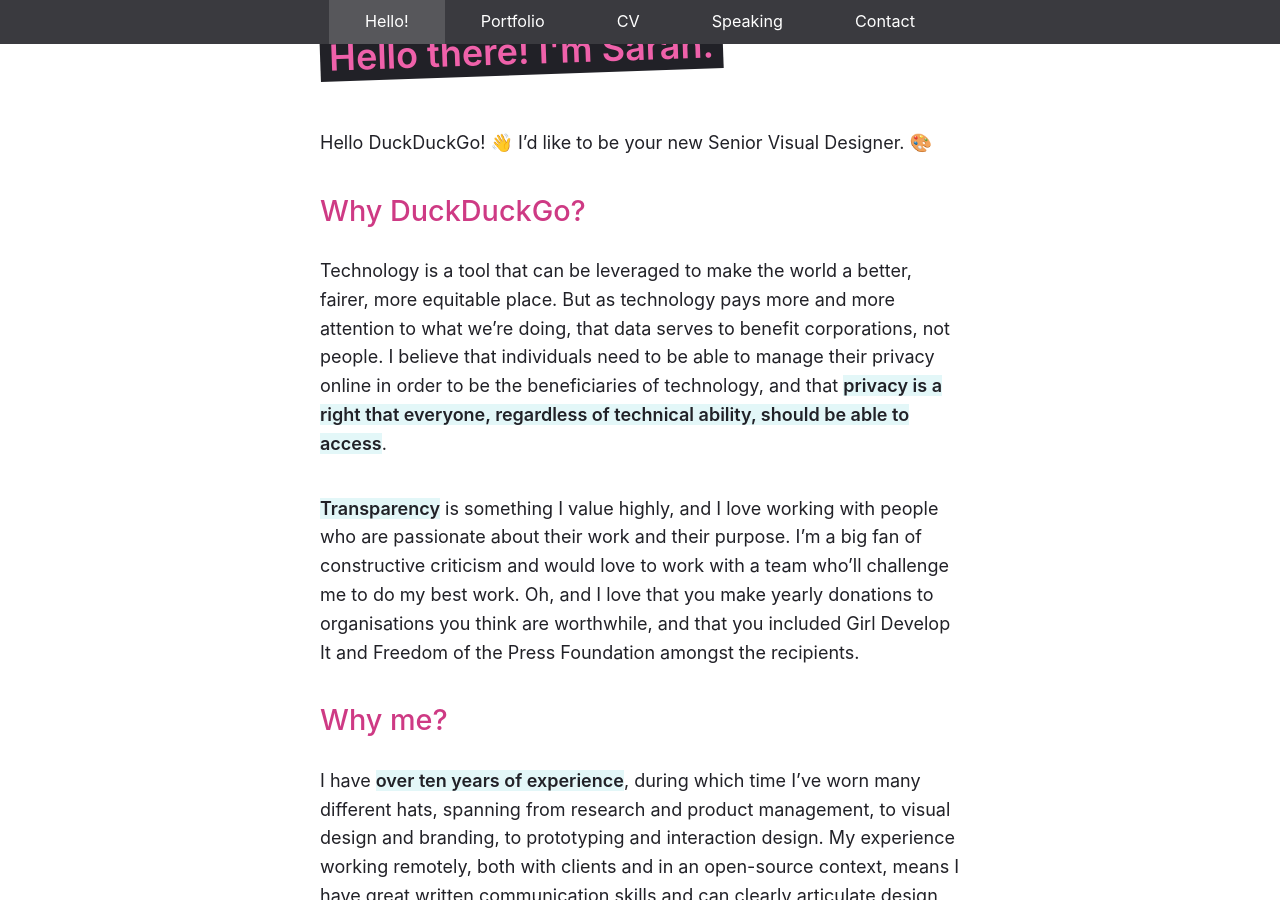
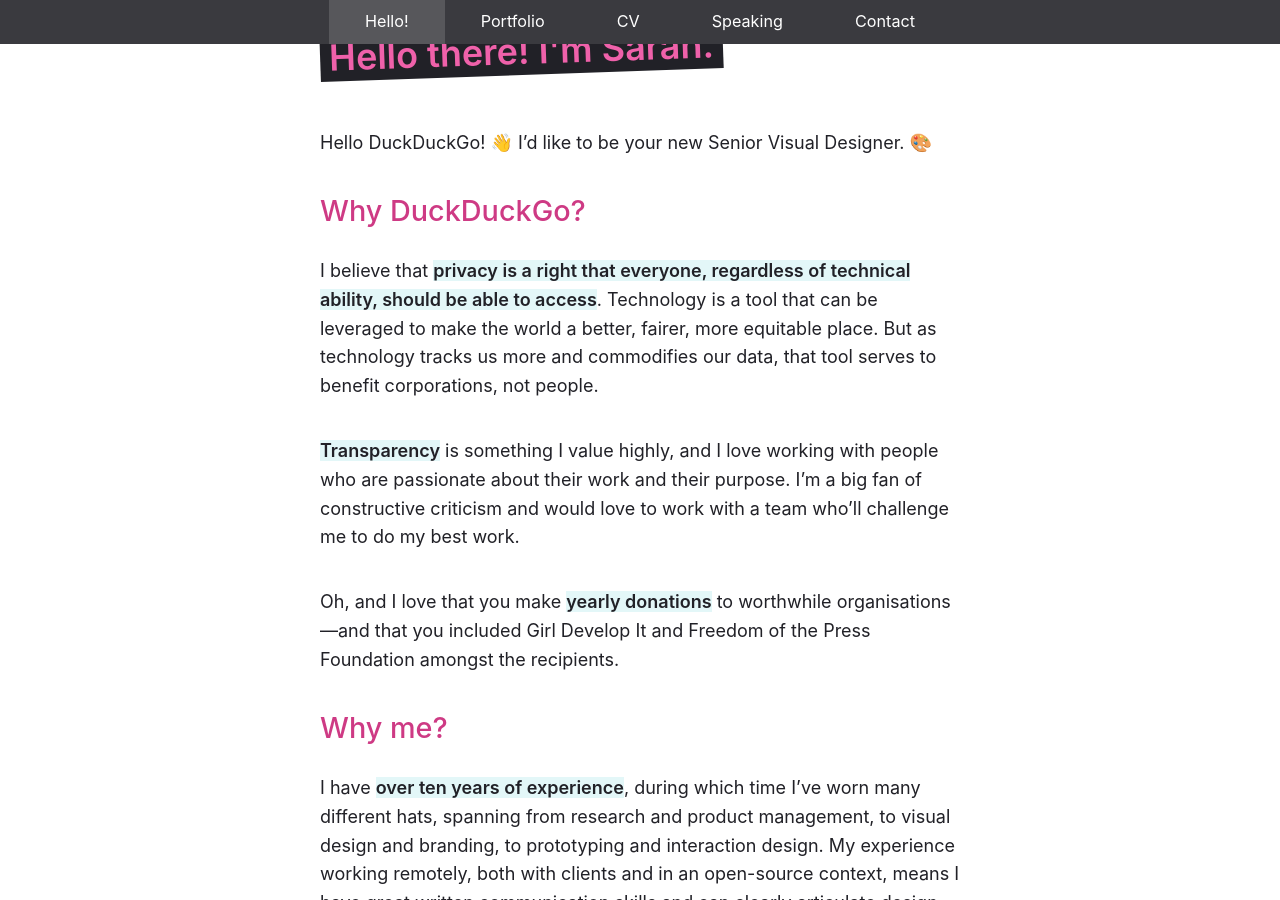
Before and after one commit to sarahmonster/hire-sarah, a Jekyll site: the page built from pages/duckduckgo.md, in a window 1280 px wide and 900 px high, scrolled down 749 px. Built offline with Jekyll 4.4.1, drawn with Linux system fonts in a browser that asks for light colours.

Commit message:
Update DuckDuckGo.

```diff
--- a/pages/duckduckgo.md
+++ b/pages/duckduckgo.md
@@ -6,9 +6,11 @@
 title: Hello DuckDuckGo! Let's make beautiful things together.
 
 whyyou: |
- Technology is a tool that can be leveraged to make the world a better, fairer, more equitable place. But as technology pays more and more attention to what we're doing, that data serves to benefit corporations, not people. I believe that individuals need to be able to manage their privacy online in order to be the beneficiaries of technology, and that **privacy is a right that everyone, regardless of technical ability, should be able to access**.
+ I believe that **privacy is a right that everyone, regardless of technical ability, should be able to access**. Technology is a tool that can be leveraged to make the world a better, fairer, more equitable place. But as technology tracks us more and commodifies our data, that tool serves to benefit corporations, not people.
 
- **Transparency** is something I value highly, and I love working with people who are passionate about their work and their purpose. I'm a big fan of constructive criticism and would love to work with a team who'll challenge me to do my best work. Oh, and I love that you make yearly donations to organisations you think are worthwhile, and that you included Girl Develop It and Freedom of the Press Foundation amongst the recipients.
+ **Transparency** is something I value highly, and I love working with people who are passionate about their work and their purpose. I’m a big fan of constructive criticism and would love to work with a team who’ll challenge me to do my best work.
+
+ Oh, and I love that you make **yearly donations** to worthwhile organisations—and that you included Girl Develop It and Freedom of the Press Foundation amongst the recipients.
 
 whyme: |
  I have **over ten years of experience**, during which time I've worn many different hats, spanning from research and product management, to visual design and branding, to prototyping and interaction design. My experience working remotely, both with clients and in an open-source context, means I have great written communication skills and can clearly articulate design decisions. My experience leading projects allows me to approach work in a strategic way, defining the vision, roadmap, and success metrics of a project.
```
